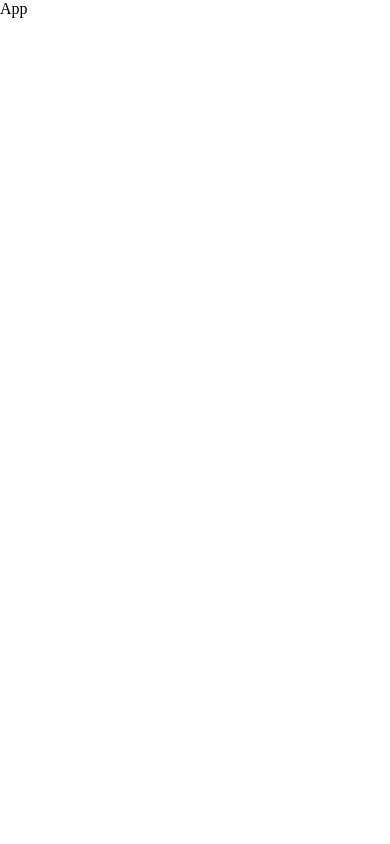
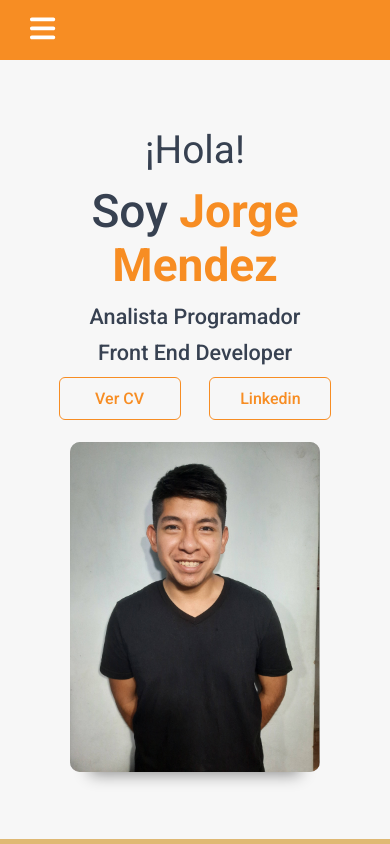
Before and after one commit to jorge088/Portfolio-Jorge-Mendez, a React (Vite) app in the folder Portfolio/: page / in a window 390 px wide. Shown: the top 844 px of the page. Built offline with nearby package versions, Linux system fonts and the light colour scheme.

Commit message:
Add: create header and main section, add styles and contain

```diff
--- a/Portfolio/package.json
+++ b/Portfolio/package.json
@@ -10,6 +10,9 @@
     "preview": "vite preview"
   },
   "dependencies": {
+    "@fortawesome/fontawesome-svg-core": "^6.4.0",
+    "@fortawesome/free-solid-svg-icons": "^6.4.0",
+    "@fortawesome/react-fontawesome": "^0.2.0",
     "react": "^18.2.0",
     "react-dom": "^18.2.0"
   },
--- a/Portfolio/src/App.jsx
+++ b/Portfolio/src/App.jsx
@@ -1,11 +1,18 @@
 
-import './App.css'
+import style from './App.module.css';
+import Main from './components/Main';
+import Header from './layout/Header';
 
 function App() {
 
   return (
     <>
-      <>App</>
+      <Header/>
+      <main className={style.main}>
+        <Main/>
+      </main>
+      <div className={style.divisorContainer}></div>
+      <p>App</p>
     </>
   )
 }
--- /dev/null
+++ b/Portfolio/src/App.module.css
@@ -0,0 +1,14 @@
+.main {
+    min-height: calc(100vh - 65px);
+    width: 100%;
+    background: #f7f7f7;
+    display: flex;
+    justify-content: center;
+    align-items: center;
+}
+
+.divisorContainer {
+    height: 162px;
+    width: 100%;
+    background: rgb(223, 185, 116);
+}
--- /dev/null
+++ b/Portfolio/src/components/Main.jsx
@@ -0,0 +1,22 @@
+import style from './Main.module.css';
+import profileImg from './../../Assets/perfil.jpg'
+const Main = () => {
+    return (
+        <div className={style.mainContainer}>
+            <div className={style.information}>
+                <h2 className={style.welcome}>¡Hola!</h2>
+                <h1 className={style.mainText}>Soy <span className={style.name}>Jorge Mendez</span> </h1>
+                <h3 className={style.secundaryText}>Analista Programador</h3>
+                <h3 className={style.secundaryText}>Front End Developer</h3>
+                <div className={style.btnContainer}>
+                    <a href='https://drive.google.com/file/d/1EwuryfBUCisn3V7vOs_tDwxkHxVgpwnc/view?usp=sharing' target='_blank'>Ver CV</a>
+                    <a href='https://www.linkedin.com/in/jorge-n-mendez/' target='_blank'>Linkedin</a>
+                </div>
+            </div>
+            <div className={style.imgContainer}>
+                <img src={profileImg} className={style.profileImg}></img>
+            </div>
+        </div>
+    )
+}
+export default Main
--- /dev/null
+++ b/Portfolio/src/components/Main.module.css
@@ -0,0 +1,142 @@
+.mainContainer {
+    font-size: 1rem;
+    width: 925px;
+    padding: 1em 0;
+    display: flex;
+    justify-content: space-between;
+    align-items: start;
+}
+
+.information {
+    color: #374151;
+    font-family: 'Roboto', sans-serif;
+    display: flex;
+    flex-direction: column;
+    gap: 1.5em;
+}
+
+.welcome {
+    font-size: 2.7em;
+    font-weight: 400;
+}
+
+.mainText {
+    font-size: 3.7em;
+    font-weight: 500;
+}
+.name{
+    color: #f78d23;
+    font-weight: 600;
+}
+
+.secundaryText {
+    font-size: 1.5em;
+    font-weight: 500;
+}
+
+.imgContainer {
+    width: 300px;
+    height: 380px;
+    border-radius: 10px;
+    overflow: hidden;
+    box-shadow: #00000073 0px 22px 15px -20px;
+    transition: .3s ease;
+
+}
+
+.imgContainer:hover {
+    box-shadow: 14px 12px 8px #cbcbcb, 14px -9px 8px #FFF;
+    transform: skew(0deg, 1deg);
+}
+
+.profileImg {
+    width: 100%;
+    height: 100%;
+}
+
+.btnContainer {
+    display: flex;
+    gap: 2em;
+}
+
+.btnContainer a {
+    padding: .7em 0;
+    width: 7.5em;
+    font-size: 1rem;
+    font-family: 'Roboto', sans-serif;
+    font-weight: 500;
+    text-decoration: none;
+    color: #f78d23;
+    text-align: center;
+    border: 1px solid #f78d23;
+    border-radius: 6px;
+    transition: ease .3s;
+    cursor: pointer;
+}
+
+.btnContainer a:hover {
+    background: #f78d23;
+    color: #FFF;
+}
+
+@media only screen and (max-width:575px) {
+    .mainContainer {
+        width: 90%;
+        font-size: .9rem;
+        flex-direction: column;
+        align-items: center;
+        gap: 1.5em;
+        /* background-color: red; */
+    }
+
+    .mainText {
+        font-size: 3.2em;
+        width: 100%;
+        text-align: center;
+    }
+
+    .information {
+        align-items: center;
+        gap: .8em;
+    }
+
+    .imgContainer {
+        width: 250px;
+        height: 330px;
+        background: #c2c2c2;
+    }
+}
+
+@media only screen and (min-width:576px) and (max-width:768px) {
+    .mainContainer {
+        width: 90%;
+        font-size: .9rem;
+        flex-direction: column;
+        align-items: center;
+        gap: 1.5em;
+    }
+
+    .information {
+        align-items: center;
+        gap: .8em;
+    }
+
+    .imgContainer {
+        width: 250px;
+        height: 330px;
+        background: #c2c2c2;
+    }
+}
+
+@media only screen and (min-width:768px) and (max-width:1000px) {
+    .mainContainer {
+        width: 720px;
+        font-size: .9rem;
+    }
+
+    .imgContainer {
+        width: 250px;
+        height: 330px;
+        background: #c2c2c2;
+    }
+}
--- a/Portfolio/src/index.css
+++ b/Portfolio/src/index.css
@@ -1,5 +1,7 @@
+@import url('https://fonts.googleapis.com/css2?family=Roboto:wght@300;400;500;700&display=swap');
+@import url('https://fonts.googleapis.com/css2?family=Roboto:wght@300;400;500;700&display=swap');
+
 * {
     margin: 0;
     padding: 0;
-
 }
--- /dev/null
+++ b/Portfolio/src/layout/Header.jsx
@@ -0,0 +1,45 @@
+import style from './Header.module.css';
+import { FontAwesomeIcon } from '@fortawesome/react-fontawesome';
+import { faBars } from '@fortawesome/free-solid-svg-icons';
+import { useState } from 'react';
+const Header = () => {
+    const [showNavMenu, setShowNavMenu] = useState(false);
+    const [showHideAnimation, setShowHideAnimation] = useState(false);
+
+    const handleShowNavMenu = () => {
+        setShowNavMenu(true);
+    }
+    const handleHideNavMenu = (e) => {
+        console.log(e.target);
+        setShowHideAnimation(true);
+        setTimeout(() => {
+            setShowNavMenu(false)
+            setShowHideAnimation(false);
+        }, 250);
+    }
+
+    return (
+        <header className={style.header}>
+            <nav className={style.nav}>
+                <button
+                    className={`${style.btnNavMenu} ${showNavMenu && style.active}`}
+                    onClick={showNavMenu ? handleHideNavMenu : handleShowNavMenu}>
+                    <FontAwesomeIcon icon={faBars} />
+                </button>
+                <ul className={style.navMenu}>
+                    <li className={style.navItem}><a>INICIO</a> </li>
+                    <li className={style.navItem}><a>SOBRE MI</a> </li>
+                    <li className={style.navItem}><a>PROYECTOS</a> </li>
+                    <li className={style.navItem}><a>CONTACTO</a> </li>
+                </ul>
+                <ul className={`${style.navMenuResponsive} ${showNavMenu && style.showNavMenuResponsive} ${showHideAnimation ? style.hideAnimation : style.showAnimation}`}>
+                    <li className={style.navItemResponsive}><a onClick={handleHideNavMenu} >INICIO</a> </li>
+                    <li className={style.navItemResponsive}><a onClick={handleHideNavMenu} >SOBRE MI</a> </li>
+                    <li className={style.navItemResponsive}><a onClick={handleHideNavMenu} >PROYECTOS</a> </li>
+                    <li className={style.navItemResponsive}><a onClick={handleHideNavMenu} >CONTACTO</a> </li>
+                </ul>
+            </nav>
+        </header>
+    )
+}
+export default Header
--- /dev/null
+++ b/Portfolio/src/layout/Header.module.css
@@ -0,0 +1,153 @@
+.header {
+    height: 65px;
+    width: 100%;
+    background: #f78d23;
+    font-size: 1rem;
+    font-family: 'Roboto', sans-serif;
+}
+
+.nav {
+    width: 100%;
+    height: 100%;
+    display: flex;
+    justify-content: center;
+    align-items: center;
+}
+
+.navMenu {
+    display: flex;
+    gap: 6px;
+    list-style: none;
+}
+
+.navItem {}
+
+.navItem a {
+    display: block;
+    width: 110px;
+    padding: 11px 0;
+    text-align: center;
+    cursor: pointer;
+    font-size: 1em;
+    font-weight: 500;
+    color: #FFF;
+    border-radius: 4px;
+}
+
+.navItem a:hover {
+    background: #f3a658;
+}
+
+.navItem a.active {
+    background: #f3a658;
+}
+
+.btnNavMenu {
+    background: none;
+    border: none;
+    font-size: 2em;
+    padding: 1px 8px;
+    cursor: pointer;
+    color: #FFF;
+    display: none;
+}
+
+.btnNavMenu.active {
+    border: 1px solid #FFF;
+}
+
+.navMenuResponsive {
+    width: 100%;
+    padding-bottom: .5em;
+    top: 60px;
+    left: 0;
+    display: flex;
+    flex-direction: column;
+    align-items: center;
+    position: absolute;
+    gap: 6px;
+    list-style: none;
+    background: #f78d23;
+    display: none;
+    animation-duration: .25s;
+}
+
+.navItemResponsive a {
+    display: block;
+    width: 100%;
+    padding: 12px 0;
+    text-align: center;
+    cursor: pointer;
+    font-size: 1em;
+    font-weight: 500;
+    color: #FFF;
+    border-radius: 4px;
+
+}
+
+.navItemResponsive:hover {
+    background: #f3a658;
+}
+
+.showNavMenuResponsive {
+    display: block;
+}
+
+.showAnimation {
+    animation-name: appear;
+}
+
+.hideAnimation {
+    animation-name: disappear;
+}
+
+/* ANIMATIONS  */
+@keyframes appear {
+    0% {
+        left: -100%;
+        opacity: .5;
+    }
+
+    100% {
+        opacity: 1;
+    }
+}
+
+@keyframes disappear {
+
+    100% {
+        left: -100%;
+        opacity: .3;
+    }
+}
+
+
+@media only screen and (max-width:575px) {
+    .header {
+        height: 60px;
+        font-size: .9rem;
+    }
+
+    .nav {
+        justify-content: flex-start;
+        width: auto;
+        padding: 0 1.5em;
+        overflow: hidden;
+    }
+
+    .navMenu {
+        display: none;
+    }
+
+    .btnNavMenu {
+        display: block;
+    }
+
+
+}
+
+@media only screen and (min-width:576px) and (max-width:768px) {
+    .header {
+        font-size: .9rem;
+    }
+}
```
Also changed, not shown: Portfolio/Assets/perfil.jpg (added), Portfolio/src/App.css (deleted), 1 other file (tests, documents, lock files or other folders).
